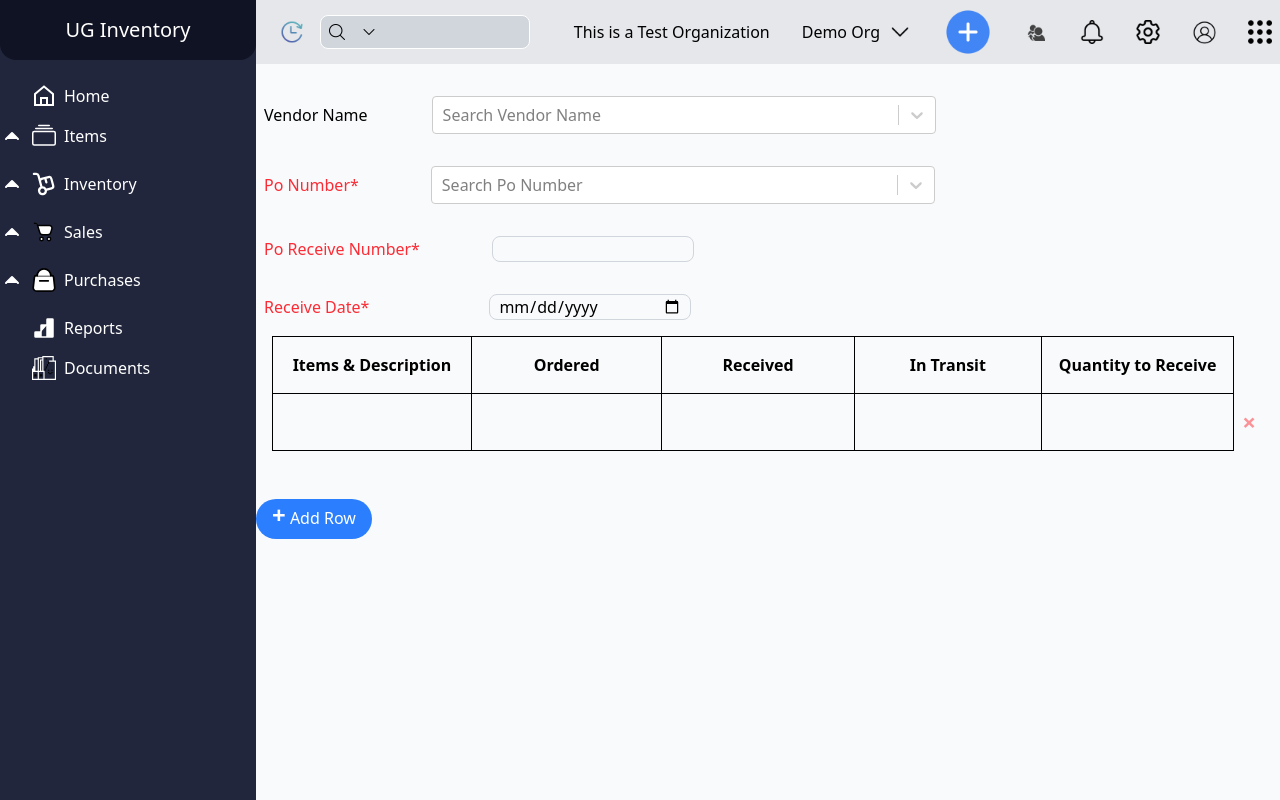
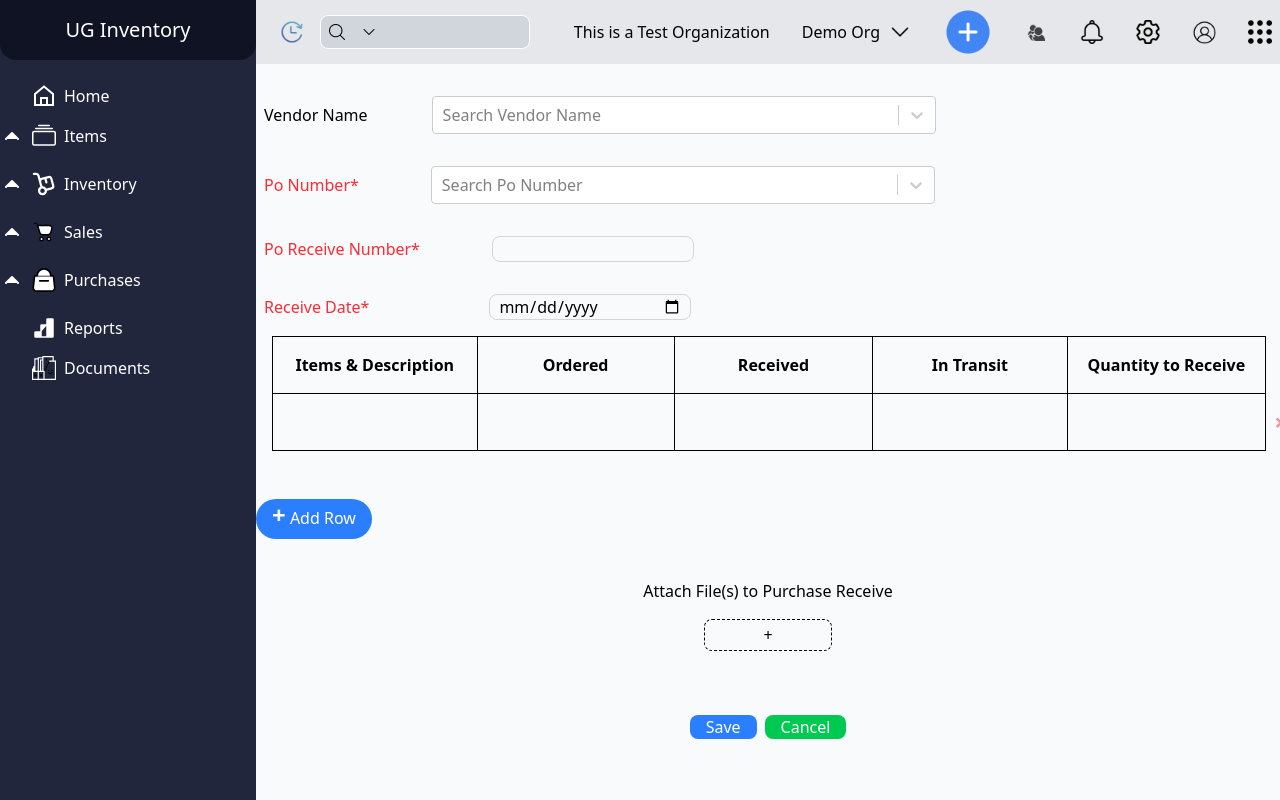
Before and after one commit to GowthamAbi/Inventory-FD-main, a React (Vite) app: page /inventory/purchasereceive/new in a window 1280 px wide. Built offline with nearby package versions, Linux system fonts and the light colour scheme; the HTML template or start-up script is replaced by a standard one.

Commit message:
receive complete

```diff
--- a/src/components/SideBar/Purchases/Create/POReceive.jsx
+++ b/src/components/SideBar/Purchases/Create/POReceive.jsx
@@ -69,7 +69,7 @@ setInputData(updatedRows)
 
       {/* Items table */}
 
-      <table className='m-4'>
+      <table className='m-4 w-full'>
         <thead>
           <tr >
             <th className='border py-4'>Items & Description</th>
@@ -86,7 +86,7 @@ setInputData(updatedRows)
         <input
           value={i.item}
           onChange={(e) => handleChange(index, "item", e.target.value)}
-          className="outline-none  px-2 w-full"
+          className="outline-none  px-2 w-2/6"
         />
       </td>
 
@@ -94,7 +94,7 @@ setInputData(updatedRows)
         <input
           value={i.order}
           onChange={(e) => handleChange(index, "order", e.target.value)}
-          className="outline-none  px-2 w-full"
+          className="outline-none  px-2 w-1/6"
         />
       </td>
 
@@ -102,7 +102,7 @@ setInputData(updatedRows)
         <input
           value={i.receive}
           onChange={(e) => handleChange(index, "receive", e.target.value)}
-          className="outline-none  px-2 w-full"
+          className="outline-none  px-2 w-1/6"
         />
       </td>
 
@@ -110,7 +110,7 @@ setInputData(updatedRows)
         <input
           value={i.transit}
           onChange={(e) => handleChange(index, "transit", e.target.value)}
-          className="outline-none  px-2 w-full"
+          className="outline-none  px-2 w-1/6"
         />
       </td>
 
@@ -118,7 +118,7 @@ setInputData(updatedRows)
         <input
           value={i.qtyReceive}
           onChange={(e) => handleChange(index, "qtyReceive", e.target.value)}
-          className="outline-none px-2 w-full"
+          className="outline-none px-2 w-1/6"
         />
       </td>
 
@@ -141,6 +141,25 @@ setInputData(updatedRows)
             className="bg-blue-500 text-white px-4  mt-8 rounded-3xl pb-2 cursor-pointer hover:bg-blue-600 ">
           <span className="text-2xl font-bold text-center">+</span> Add Row</button>
       </div>
+
+
+              <div className="p-4 w-full  gap-4 overflow-y-auto mt-6 flex flex-col items-center ">
+                <label htmlFor=""> Attach File(s) to Purchase Receive</label>
+                    <div className="w-32 h-8 border border-dashed flex justify-center items-center rounded-lg  ">
+                      <input type="file" id="uploadFile" className="hidden" />
+                      <label htmlFor="uploadFile"> +</label>
+                    </div>
+              </div>
+
+
+          <div className="flex gap-2 justify-center items-center py-4 mt-8">
+            <button className="bg-blue-500 rounded-lg px-4 text-white cursor-pointer hover:bg-blue-200 hover:text-black ">
+              Save
+            </button>
+            <button className="bg-green-500 rounded-lg px-4 text-white cursor-pointer hover:bg-green-200 hover:text-black">
+              Cancel
+            </button>
+          </div>
     </div>
   )
 }
```
